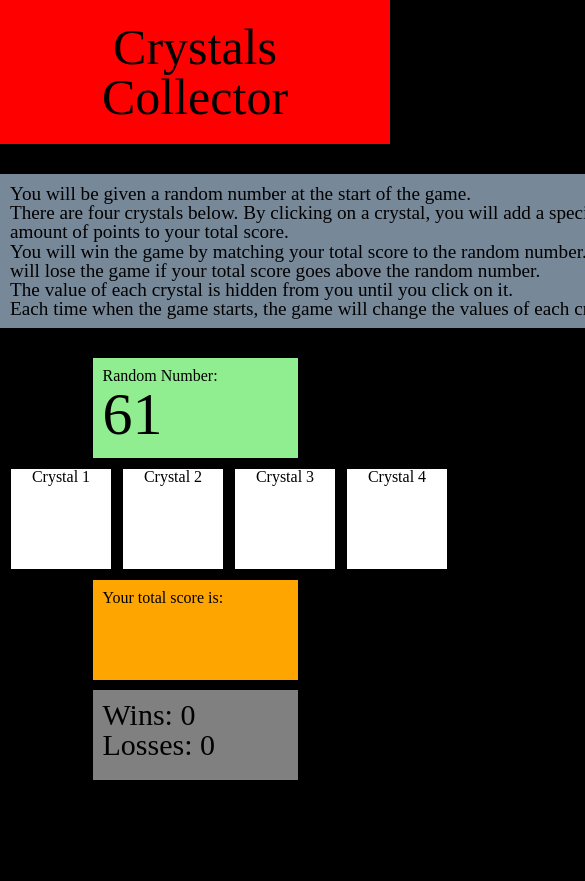
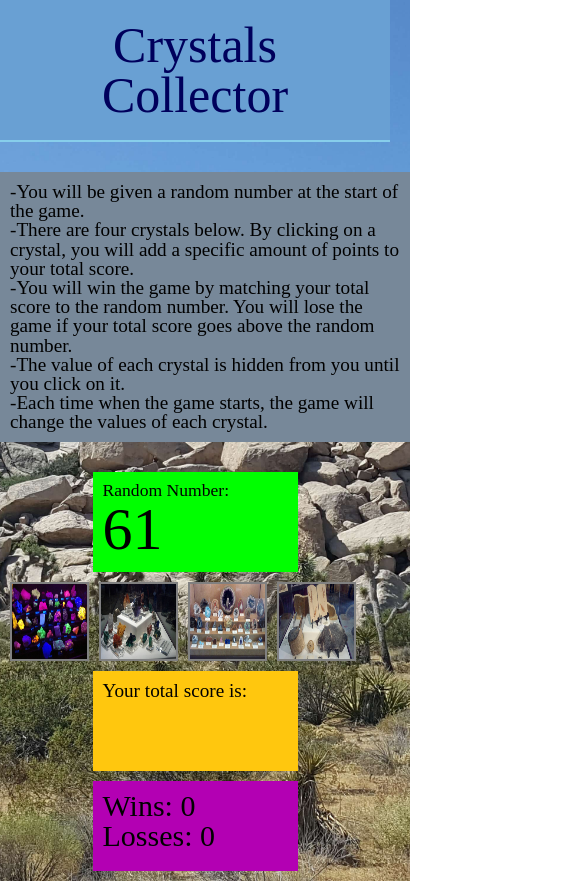
Before and after one commit to adrianb13/unit-4-game, a plain HTML site: page index.html in a window 390 px wide. Shown: the top 881 px of the page, 585 px wide, since content can reach past the window. Before the commit the page ends 844 px from the top, so only its background shows below. Drawn offline with nearby package versions, Linux system fonts and the light colour scheme.

Commit message:
index.html

```diff
--- a/assets/css/style.css
+++ b/assets/css/style.css
@@ -1,13 +1,16 @@
 header {
-    border: 2px solid red;
+    border-bottom: 2px solid skyblue;
     padding: 20px 40px 20px 40px;
-    background-color: red;
-    font: blue;
+    background-color: rgb(105, 160, 211);
+    color: rgb(0, 0, 92);
     font-size: 50px;
     text-align: center;
 }
 body {
     background-color: black;
+    background: url("../images/Boulders.jpg");
+    background-size: auto 100% ;
+    background-position: center;
 }
     .directionsBox {
         border: lightslategray;
@@ -22,8 +25,8 @@ body {
         height: 80px;
         margin: 10px auto 10px auto;
         padding: 10px;
-        font-size: 100%;
-        background-color: lightgreen;
+        font-size: 110%;
+        background-color: rgb(0, 255, 0);
     }
     .number {
         font-size: 60px;
@@ -31,13 +34,33 @@ body {
     .crystals {
         width: 100px;
         height: 100px;
-        border: 1px solid black;
+        border: 2px solid gray;
         background-color: white;
         text-align: center;
     }
     .crystalWidth {
-        width: 450px;
+        width: 460px;
         margin: 10px auto 10px auto;
+    }
+    .crystal1 {
+        background: url(../images/Rocks1.jpg) no-repeat;
+        background-size: 100px 100px;
+        background-position: center;
+    }
+    .crystal2 {
+        background: url(../images/Rocks2.jpg) no-repeat;
+        background-size: 100px 100px;
+        background-position: center;
+    }
+    .crystal3 {
+        background: url(../images/Rocks3.jpg) no-repeat;
+        background-size: 100px 100px;
+        background-position: center;
+    }
+    .crystal4 {
+        background: url(../images/Rocks4.jpg) no-repeat;
+        background-size: 100px 100px;
+        background-position: center;
     }
     .floatLeft {
         float: left;
@@ -48,8 +71,8 @@ body {
         height: 80px;
         margin: 10px auto 10px auto;
         padding: 10px;
-        font-size: 100%;
-        background-color: orange;
+        font-size: 120%;
+        background-color: rgb(255, 199, 14);
     }
     .winLossBox {
         width: 185px;
@@ -57,6 +80,38 @@ body {
         margin: 10px auto 10px auto;
         padding: 10px;
         font-size: 100%;
-        background-color: gray;
+        background-color: rgb(179, 0, 179);
         font-size: 30px;
     }
+
+    @media (min-width: 461px) and (max-width: 640.1px) {
+        .directionsBox {
+            width: 100%;
+        }
+    }
+    @media (max-width: 460.98px) {
+        .directionsBox {
+            width: 100%;
+        }
+        .crystals {
+            width: 75px;
+            height: 75px;
+        }
+        .crystalWidth {
+            width: 100%;
+            margin: 10px auto 10px auto;
+            align-items: center;
+        }
+        .crystal1 {
+            background-size: 75px 75px;
+        }
+        .crystal2 {
+            background-size: 75px 75px;
+        }
+        .crystal3 {
+            background-size: 75px 75px;
+        }
+        .crystal4 {
+            background-size: 75px 75px;
+        }
+    }
--- a/assets/javascript/game.js
+++ b/assets/javascript/game.js
@@ -15,7 +15,6 @@ var yourScore = 0;
 
 var wins = 0;
 var losses = 0;
-
 
 var randomNumber = (Math.floor(Math.random() * 102) + 19);
 console.log(randomNumber);
@@ -47,6 +46,7 @@ $("#crystal1").on("click", function() {
 
     winOrLose();
     console.log(yourScore);
+    console.log(crystal1);
     });
 
 $("#crystal2").on("click", function() {
@@ -58,6 +58,7 @@ $("#crystal2").on("click", function() {
 
     winOrLose();
     console.log(yourScore);
+    console.log(crystal2);
     });
 
 $("#crystal3").on("click", function() {
@@ -69,6 +70,7 @@ $("#crystal3").on("click", function() {
 
     winOrLose();
     console.log(yourScore);
+    console.log(crystal3);
     });
 
 $("#crystal4").on("click", function() {
@@ -81,7 +83,7 @@ $("#crystal4").on("click", function() {
     winOrLose();
     console.log(yourScore);
     console.log(counter4);
-
+    console.log(crystal4);
     });
 
 function winOrLose () {
@@ -90,35 +92,29 @@ function winOrLose () {
         losses = losses + 1;
         $("#losses").text(losses);
         console.log(losses);
-        resetAll()
-        yourScore = 0;
-        counter1 = 0;
-        counter2 = 0;
-        counter3 = 0;
-        counter4 = 0;
+        resetAll();
     } else if (yourScore === randomNumber) {
         alert("You Win");
         wins = wins + 1;
         $("#wins").text(wins);
         console.log(wins);
         resetAll();
-        yourScore = 0;
-        counter1 = 0;
-        counter2 = 0;
-        counter3 = 0;
-        counter4 = 0;
       }
 };
 
 function resetAll () {
-    var randomNumber = "";
-    var crystalNumbers = [];
-    var crystal1 = "";
-    var crystal2 = "";
-    var crystal3 = "";
-    var crystal4 = "";
-    var yourScore = 0;
-    var randomNumber = (Math.floor(Math.random() * 102) + 19);
+    randomNumber = "";
+    crystalNumbers = [];
+    crystal1 = "";
+    crystal2 = "";
+    crystal3 = "";
+    crystal4 = "";
+    counter1 = 0;
+    counter2 = 0;
+    counter3 = 0;
+    counter4 = 0;
+    yourScore = 0;
+    randomNumber = (Math.floor(Math.random() * 102) + 19);
     console.log(randomNumber);
     $("#randomNumber").text(randomNumber);
 
@@ -128,13 +124,13 @@ function resetAll () {
     }
     crystalNumbers.push(Math.floor(Math.random() * 5) *2 +1);
 
-    var crystal1 = crystalNumbers[0];
+        crystal1 = crystalNumbers[0];
         crystal1 = parseInt(crystal1);
-    var crystal2 = crystalNumbers[1];
+        crystal2 = crystalNumbers[1];
         crystal2 = parseInt(crystal2);
-    var crystal3 = crystalNumbers[2];
+        crystal3 = crystalNumbers[2];
         crystal3 = parseInt(crystal3);
-    var crystal4 = crystalNumbers[3];
+        crystal4 = crystalNumbers[3];
         crystal4 = parseInt(crystal4);
     $("#totalScore").text(yourScore);
     console.log(yourScore)
--- a/index.html
+++ b/index.html
@@ -16,11 +16,11 @@
     </header>
 
 <div class="directionsBox">
-        <p>You will be given a random number at the start of the game.</p>
-        <P>There are four crystals below. By clicking on a crystal, you will add a specific amount of points to your total score.</P>
-        <p>You will win the game by matching your total score to the random number. You will lose the game if your total score goes above the random number.</p>
-        <p>The value of each crystal is hidden from you until you click on it.</p>
-        <p>Each time when the game starts, the game will change the values of each crystal.</p>
+        <p>-You will be given a random number at the start of the game.</p>
+        <P>-There are four crystals below. By clicking on a crystal, you will add a specific amount of points to your total score.</P>
+        <p>-You will win the game by matching your total score to the random number. You will lose the game if your total score goes above the random number.</p>
+        <p>-The value of each crystal is hidden from you until you click on it.</p>
+        <p>-Each time when the game starts, the game will change the values of each crystal.</p>
     </div>
 
     <div class="randomBox">
@@ -29,10 +29,10 @@
     </div>
 
     <div class="crystalWidth">
-        <p class="crystals floatLeft" id="crystal1">Crystal 1</p>
-        <p class="crystals floatLeft" id="crystal2">Crystal 2</p>
-        <p class="crystals floatLeft" id="crystal3">Crystal 3</p>
-        <p class="crystals floatLeft" id="crystal4">Crystal 4</p>
+        <p class="crystals crystal1 floatLeft" id="crystal1"></p>
+        <p class="crystals crystal2 floatLeft" id="crystal2"></p>
+        <p class="crystals crystal3 floatLeft" id="crystal3"></p>
+        <p class="crystals crystal4 floatLeft" id="crystal4"></p>
     </div>
 
     <div style="clear:both;"></div>
```
Also changed, not shown: assets/images/Boulders.jpg (added), assets/images/Rocks1.jpg (added), assets/images/Rocks2.jpg (added), assets/images/Rocks3.jpg (added), assets/images/Rocks4.jpg (added).
